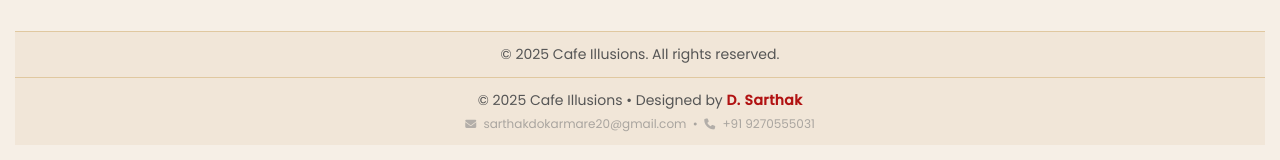
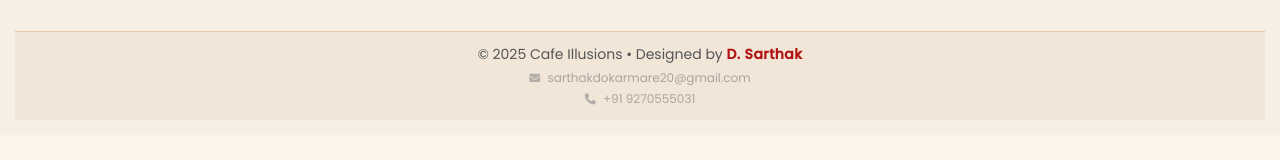
Before and after one commit to sarthakdokarmare20-collab/illusionscafe, a plain HTML site: page index.html in a window 1280 px wide. Shown: the part 4062-4222 px from the top of the page. After the commit the page ends 4197 px from the top, so only its background shows below. Drawn offline with nearby package versions, Linux system fonts and the light colour scheme.

```diff
--- a/index.html
+++ b/index.html
@@ -798,17 +798,22 @@
 
   </div>
 
-  <div class="footer-bottom">
-    © 2025 Cafe Illusions. All rights reserved.
+ <div class="footer-bottom">
+  © 2025 Cafe Illusions • Designed by <strong>D. Sarthak</strong>
+
+  <div class="footer-contact">
+    <a href="mailto:sarthakdokarmare20@gmail.com">
+      <i class="fa-solid fa-envelope"></i>
+      sarthakdokarmare20@gmail.com
+    </a>
+
+    <a href="tel:+919270555031">
+      <i class="fa-solid fa-phone"></i>
+      +91 9270555031
+    </a>
   </div>
-<div class="footer-bottom">
-  © 2025 Cafe Illusions • Designed by <strong>D. Sarthak</strong><br>
-  <span class="footer-contact">
-    <i class="fa-solid fa-envelope"></i> sarthakdokarmare20@gmail.com
-    &nbsp;•&nbsp;
-    <i class="fa-solid fa-phone"></i> +91 9270555031
-  </span>
 </div>
+
 
 </footer>
 
```
